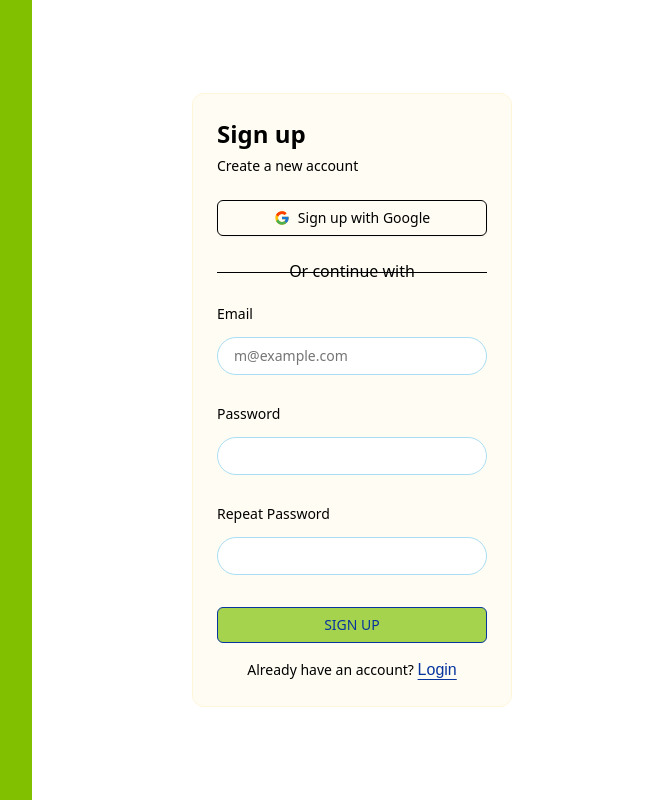
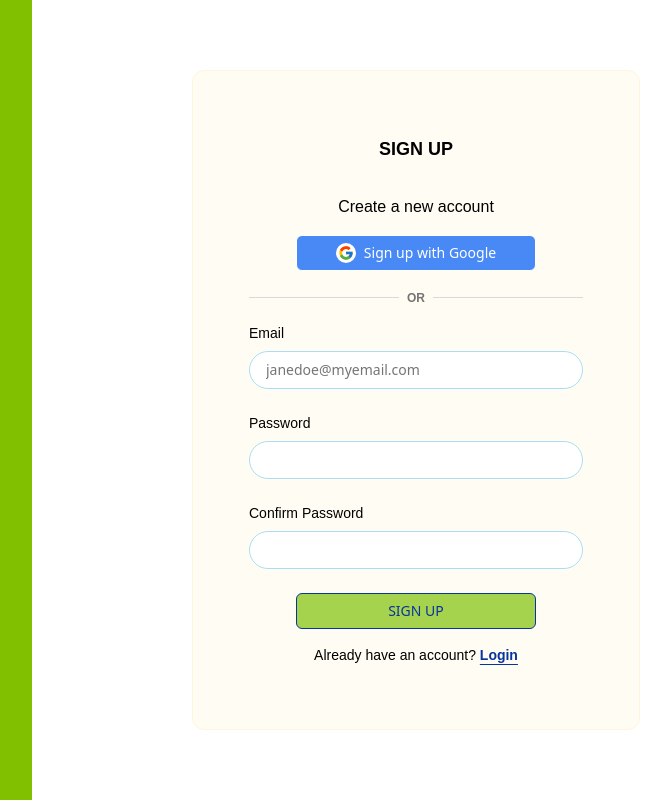
Before and after one commit to ochovhaniuk98/PRJ566NBB-02, a Next.js app in the folder biteclub/: page /sign-up in a window 1280 px wide. Shown: the whole page, without its empty margins (608-1279 px from the left). Built offline with nearby package versions, Linux system fonts and the light colour scheme; a web font is replaced by a local one.

Commit message:
More login and sign-up styling

```diff
--- a/biteclub/src/app/styles/globals.css
+++ b/biteclub/src/app/styles/globals.css
@@ -64,6 +64,7 @@ https://www.youtube.com/watch?v=6biMWgD6_JY&t=517s
   h2,
   h3,
   h4,
+  h5,
   p,
   a {
     @apply font-primary;
@@ -74,15 +75,23 @@ https://www.youtube.com/watch?v=6biMWgD6_JY&t=517s
   }
 
   h3 {
-    @apply font-bold my-1 text-lg;
+    @apply font-semibold my-1 text-lg;
   }
 
   h4 {
-    @apply text-sm;
+    @apply text-sm font-medium;
+  }
+
+  h5 {
+    @apply text-sm font-normal;
   }
 
   a {
     @apply text-brand-navy;
+  }
+
+  p {
+    @apply text-base;
   }
 }
 
@@ -103,7 +112,7 @@ https://www.youtube.com/watch?v=6biMWgD6_JY&t=517s
 
   /*** left/right margins for main content on most pages ***/
   .main-side-margins {
-    @apply px-12;
+    @apply px-40;
   }
 
   .class-font-roboto {
--- a/biteclub/src/components/auth/Login-form.jsx
+++ b/biteclub/src/components/auth/Login-form.jsx
@@ -69,7 +69,7 @@ export function LoginForm({ className, ...props }) {
   };
 
   return (
-    <div className={cn('flex flex-col gap-6', className)} {...props}>
+    <div className={cn('flex flex-col', className)} {...props}>
       <Card>
         <CardHeader>
           <CardTitle className="text-center">
@@ -81,8 +81,8 @@ export function LoginForm({ className, ...props }) {
         </CardHeader>
         <CardContent>
           <form onSubmit={handleLogin}>
-            <div className="flex flex-col gap-6">
             <div className="flex flex-col gap-4">
+              <div className="flex flex-col gap-4 items-center">
                 {/* <Button variant="outline" className="w-full">
                   <svg xmlns="http://www.w3.org/2000/svg" viewBox="0 0 24 24">
                     <path
@@ -94,7 +94,7 @@ export function LoginForm({ className, ...props }) {
                 </Button> */}
                 <Button
                   variant="googlebtn"
-                  className="w-full font-roboto font-normal"
+                  className="w-60 font-roboto font-normal"
                   onClick={handleGoogleLogin}
                   disabled={isLoading}
                 >
@@ -133,23 +133,27 @@ export function LoginForm({ className, ...props }) {
                   Or
                 </span>
               </div>
-              <div className="grid gap-2">
-                <Label htmlFor="email">Email</Label>
+              <div className="grid">
+                <Label htmlFor="email">
+                  <h4>Email</h4>
+                </Label>
                 <Input
                   id="email"
                   type="email"
-                  placeholder="m@example.com"
+                  placeholder="janedoe@myemail.com"
                   required
                   value={email}
                   onChange={e => setEmail(e.target.value)}
                 />
               </div>
-              <div className="grid gap-2">
+              <div className="grid">
                 <div className="flex items-center">
-                  <Label htmlFor="password">Password</Label>
+                  <Label htmlFor="password">
+                    <h4>Password</h4>
+                  </Label>
                   <Link
                     href="forgot-password"
-                    className="ml-auto inline-block text-sm underline-offset-4 hover:underline"
+                    className="ml-auto inline-block text-sm underline-offset-4 text-brand-navy font-primary hover:underline"
                   >
                     Forgot your password?
                   </Link>
@@ -162,16 +166,20 @@ export function LoginForm({ className, ...props }) {
                   onChange={e => setPassword(e.target.value)}
                 />
               </div>
+              <div className="flex flex-col items-center">
                 {error && <p className="text-sm text-red-500">{error}</p>}
-              <Button type="submit" className="w-full" disabled={isLoading}>
+                <Button type="submit" className="w-60" disabled={isLoading}>
                   {isLoading ? 'Logging in...' : 'Login'}
                 </Button>
               </div>
-            <div className="mt-4 text-center text-sm">
-              Don&apos;t have an account?{' '}
-              <Link href="/sign-up" className="underline underline-offset-4">
+            </div>
+            <div className="mt-4 text-center">
+              <h5>
+                Don&apos;t have an account?&nbsp;
+                <Link href="/sign-up" className="underline underline-offset-4 font-primary text-sm font-semibold">
                   Sign up
                 </Link>
+              </h5>
             </div>
           </form>
         </CardContent>
--- a/biteclub/src/components/auth/Sign-up-form.jsx
+++ b/biteclub/src/components/auth/Sign-up-form.jsx
@@ -80,23 +80,36 @@ export function SignUpForm({ className, ...props }) {
     <div className={cn('flex flex-col gap-6', className)} {...props}>
       <Card>
         <CardHeader>
-          <CardTitle className="text-2xl">Sign up</CardTitle>
-          <CardDescription>Create a new account</CardDescription>
+          <CardTitle className="text-center">
+            <h2>Sign up</h2>
+          </CardTitle>
+          <CardDescription>
+            <p className="text-center">Create a new account</p>
+          </CardDescription>
         </CardHeader>
         <CardContent>
           <form onSubmit={handleSignUp}>
-            <div className="flex flex-col gap-6">
             <div className="flex flex-col gap-4">
+              <div className="flex flex-col gap-4 items-center">
                 <Button
                   // It's the first button inside the form, browsers might treat it as the default submit button when pressing Enter in a form input.
                   // Pressing "Enter" to create account should be for Email registration, not Google.
                   type="button" // To prevent that, explicitly set the type (vs default: "submit")
-                  variant="outline"
-                  className="w-full"
+                  variant="googlebtn"
+                  className="w-60 font-roboto font-normal"
                   onClick={handleGoogleLogin}
                   disabled={isLoading}
                 >
-                  <svg xmlns="http://www.w3.org/2000/svg" x="0px" y="0px" width="100" height="100" viewBox="0 0 48 48">
+                  {' '}
+                  <div className="bg-white p-[2px] rounded-full">
+                    <svg
+                      xmlns="http://www.w3.org/2000/svg"
+                      x="0px"
+                      y="0px"
+                      width="100"
+                      height="100"
+                      viewBox="0 0 48 48"
+                    >
                       <path
                         fill="#FFC107"
                         d="M43.611,20.083H42V20H24v8h11.303c-1.649,4.657-6.08,8-11.303,8c-6.627,0-12-5.373-12-12c0-6.627,5.373-12,12-12c3.059,0,5.842,1.154,7.961,3.039l5.657-5.657C34.046,6.053,29.268,4,24,4C12.955,4,4,12.955,4,24c0,11.045,8.955,20,20,20c11.045,0,20-8.955,20-20C44,22.659,43.862,21.35,43.611,20.083z"
@@ -114,26 +127,34 @@ export function SignUpForm({ className, ...props }) {
                         d="M43.611,20.083H42V20H24v8h11.303c-0.792,2.237-2.231,4.166-4.087,5.571c0.001-0.001,0.002-0.001,0.003-0.002l6.19,5.238C36.971,39.205,44,34,44,24C44,22.659,43.862,21.35,43.611,20.083z"
                       ></path>
                     </svg>
+                  </div>
                   Sign up with Google
                 </Button>
               </div>
-              <div className="relative text-center text-sm after:absolute after:inset-0 after:top-1/2 after:z-0 after:flex after:items-center after:border-t after:border-border">
-                <span className="relative z-10 bg-background px-2 text-muted-foreground">Or continue with</span>
+              <div className="relative text-center text-sm text-brand-grey-lite after:absolute after:inset-0 after:top-1/2 after:z-0 after:flex after:items-center after:border-t after:border-border">
+                <span className="relative z-10 bg-brand-yellow-extralite px-2 text-brand-grey text-xs uppercase font-primary font-semibold">
+                  Or
+                </span>
               </div>
-              <div className="grid gap-2">
-                <Label htmlFor="email">Email</Label>
+              <div className="grid">
+                <Label htmlFor="email">
+                  {' '}
+                  <h4>Email</h4>
+                </Label>
                 <Input
                   id="email"
                   type="email"
-                  placeholder="m@example.com"
+                  placeholder="janedoe@myemail.com"
                   required
                   value={email}
                   onChange={e => setEmail(e.target.value)}
                 />
               </div>
-              <div className="grid gap-2">
+              <div className="grid">
                 <div className="flex items-center">
-                  <Label htmlFor="password">Password</Label>
+                  <Label htmlFor="password">
+                    <h4>Password</h4>
+                  </Label>
                 </div>
                 <Input
                   id="password"
@@ -143,9 +164,11 @@ export function SignUpForm({ className, ...props }) {
                   onChange={e => setPassword(e.target.value)}
                 />
               </div>
-              <div className="grid gap-2">
+              <div className="grid">
                 <div className="flex items-center">
-                  <Label htmlFor="repeat-password">Repeat Password</Label>
+                  <Label htmlFor="repeat-password">
+                    <h4>Confirm Password</h4>
+                  </Label>
                 </div>
                 <Input
                   id="repeat-password"
@@ -155,21 +178,25 @@ export function SignUpForm({ className, ...props }) {
                   onChange={e => setRepeatPassword(e.target.value)}
                 />
               </div>
+              <div className="flex flex-col items-center">
                 {error && <p className="text-sm text-red-500">{error}</p>}
                 {/* <Button type="submit" className="bg-blue-500 hover:bg-blue-700 text-white font-bold py-2 px-4 rounded-full" disabled={isLoading}>
                 {isLoading ? 'Creating an account...' : 'Sign up'}
               </Button> */}
 
                 {/* Change variant for another button theme */}
-              <Button type="submit" variant="default" disabled={isLoading}>
+                <Button type="submit" className="w-60" variant="default" disabled={isLoading}>
                   {isLoading ? 'Creating an account...' : 'Sign up'}
                 </Button>
               </div>
-            <div className="mt-4 text-center text-sm">
+            </div>
+            <div className="mt-4 text-center">
+              <h5>
                 Already have an account?{' '}
-              <Link href="/login" className="underline underline-offset-4">
+                <Link href="/login" className="underline underline-offset-4 font-primary text-sm font-semibold">
                   Login
                 </Link>
+              </h5>
             </div>
           </form>
         </CardContent>
--- a/biteclub/src/components/auth/ui/Card.jsx
+++ b/biteclub/src/components/auth/ui/Card.jsx
@@ -7,7 +7,7 @@ function Card({ className, ...props }) {
     <div
       data-slot="card"
       className={cn(
-        'bg-brand-yellow-extralite text-black flex flex-col gap-6 rounded-xl border border-brand-yellow-lite py-6',
+        'bg-brand-yellow-extralite text-black flex flex-col gap-4 rounded-xl border border-brand-yellow-lite px-8 py-16 w-md',
         className
       )}
       {...props}
@@ -20,7 +20,7 @@ function CardHeader({ className, ...props }) {
     <div
       data-slot="card-header"
       className={cn(
-        '@container/card-header grid auto-rows-min grid-rows-[auto_auto] items-start gap-1.5 px-6 has-data-[slot=card-action]:grid-cols-[1fr_auto] [.border-b]:pb-6',
+        '@container/card-header grid auto-rows-min grid-rows-[auto_auto] items-start gap-8 px-6 has-data-[slot=card-action]:grid-cols-[1fr_auto] [.border-b]:pb-6',
         className
       )}
       {...props}
--- a/biteclub/src/components/restaurantProfile/InfoBanner.jsx
+++ b/biteclub/src/components/restaurantProfile/InfoBanner.jsx
@@ -6,7 +6,7 @@ import StarRating from '../shared/StarRating';
 export default function InfoBanner({ name, avgRating, numReviews, cuisine }) {
   return (
     // bg-brand-yellow-extralite
-    <div className="bg-white main-side-margins py-8">
+    <div className="bg-brand-white main-side-margins pt-8 pb-2">
       <div className="flex flex-col gap-y-1">
         <h1 className="text-3xl font-bold">{name}</h1>
         <div className="flex items-center gap-x-2">
--- a/biteclub/src/components/shared/ReviewCard.jsx
+++ b/biteclub/src/components/shared/ReviewCard.jsx
@@ -3,7 +3,7 @@ import Image from 'next/image';
 export default function ReviewCard({ imageSrc }) {
   return (
     <div
-      className={`border rounded-md border-brand-yellow flex flex-col ${
+      className={`border rounded-md border-brand-yellow-lite flex flex-col ${
         imageSrc?.length > 0 ? 'row-span-2' : 'row-span-1'
       }`}
     >
```
Also changed, not shown: biteclub/src/components/shared/SearchBar.jsx (+6 -15 lines). Lines whose indentation alone changed are shown as unchanged.
